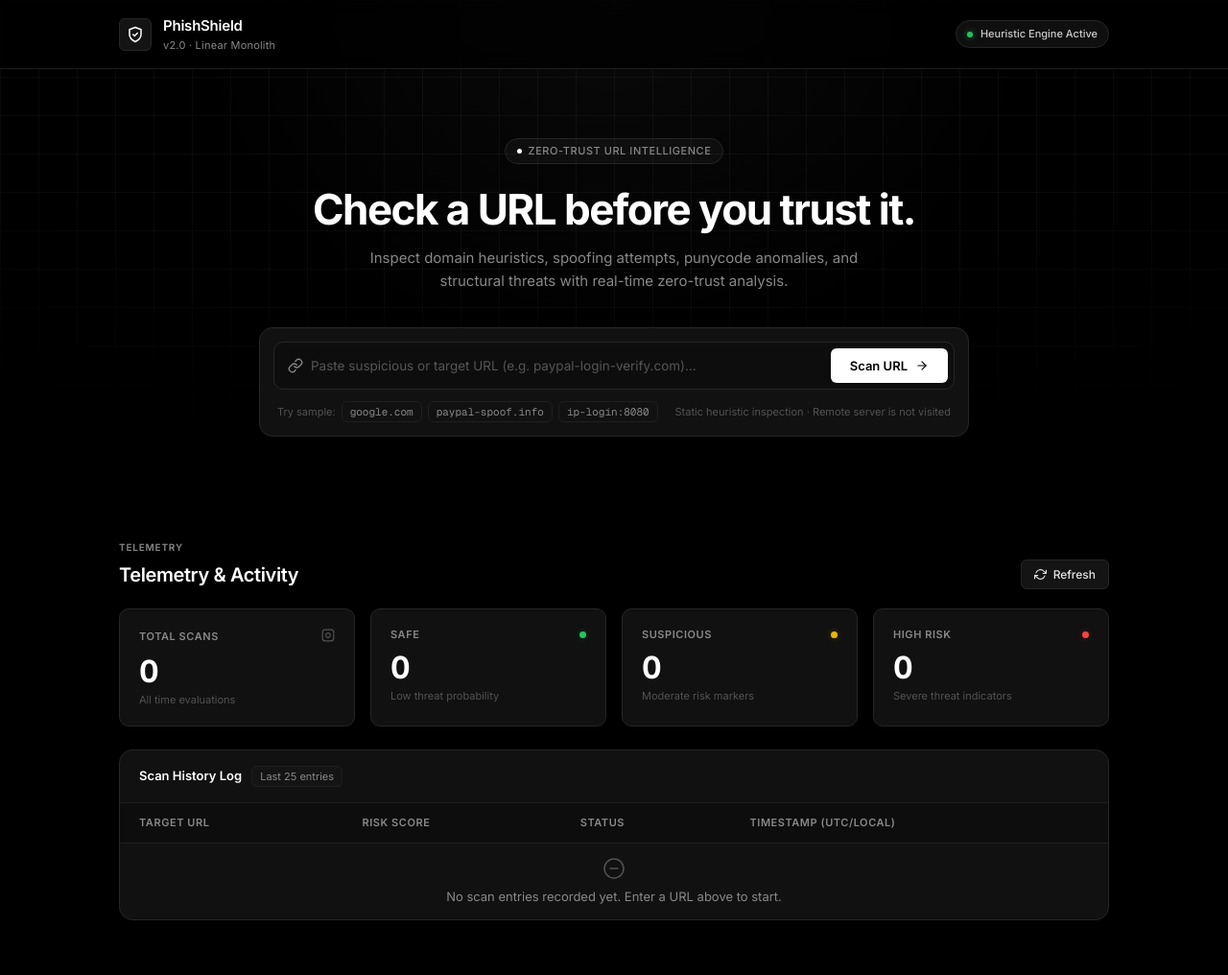
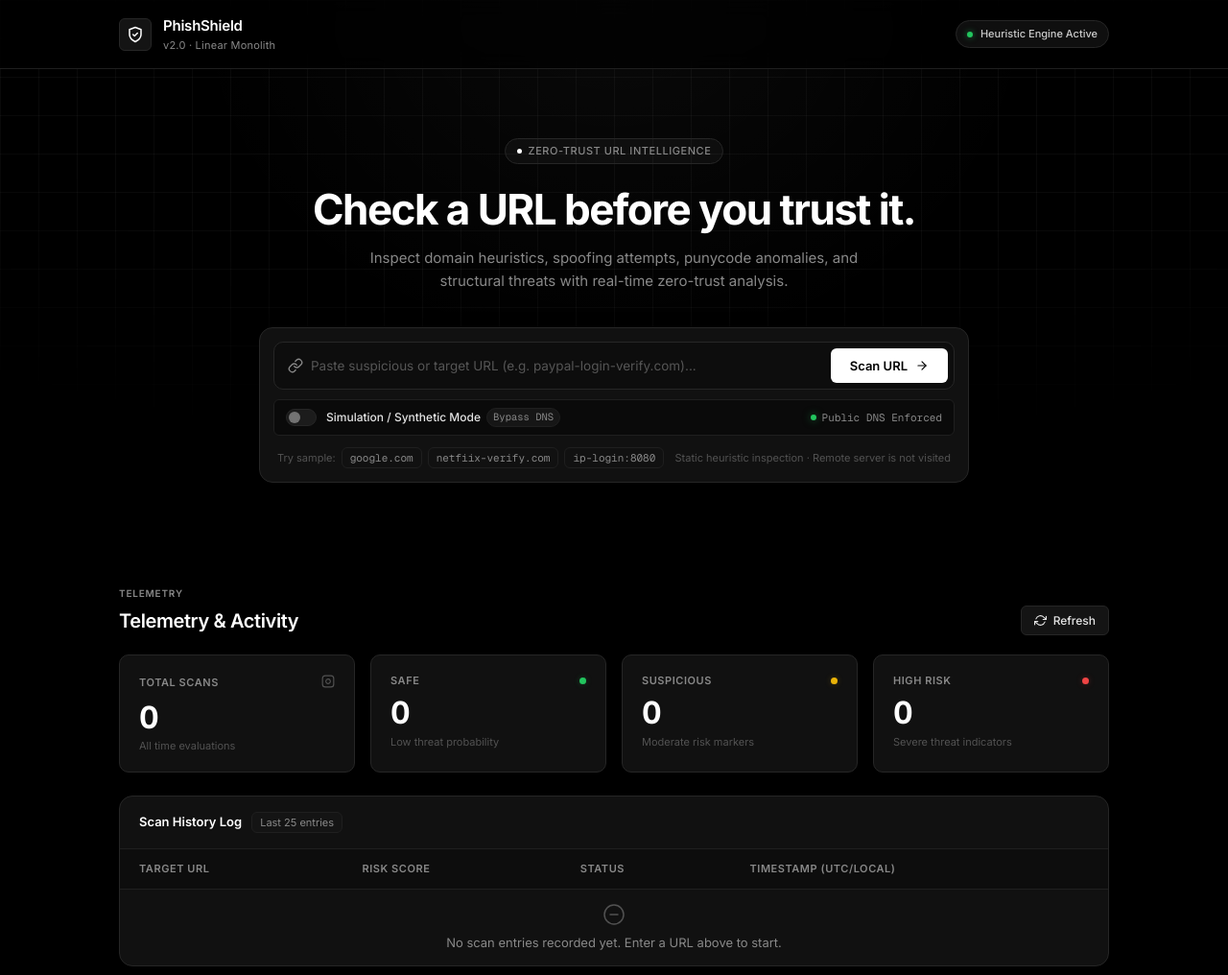
Before and after one commit to AabhasX/PhishShield, a Flask app: page / in a window 1280 px wide. Shown: the top 1016 px of the page at 96% size. Run offline with Flask 3, Linux system fonts and the light colour scheme; data that the repository does not hold is empty.

Commit message:
Add DNS resolution verification with frontend simulation mode toggle

```diff
--- a/app.py
+++ b/app.py
@@ -51,7 +51,14 @@
     url = (data.get("url") or "").strip()
     if not url:
         return jsonify({"error": "Please enter a URL."}), 400
-    result = analyze_url(url)
+
+    check_dns = data.get("check_dns", True)
+    if isinstance(check_dns, str):
+        check_dns = check_dns.lower() not in ("false", "0", "no")
+
+    result = analyze_url(url, check_dns=bool(check_dns))
+    if not result.get("exists", True):
+        return jsonify(result)
     save_scan(result)
     return jsonify(result)
 
--- a/static/script.js
+++ b/static/script.js
@@ -11,6 +11,22 @@
   input.value = url;
   input.focus();
   scanUrl();
+}
+
+// Handle Simulation / Synthetic Mode toggle switch change
+function handleModeToggle() {
+  const toggle = document.getElementById("dnsBypassToggle");
+  const indicator = document.getElementById("modeStatusText");
+  if (!toggle || !indicator) return;
+
+  const isBypassed = toggle.checked;
+  if (isBypassed) {
+    indicator.className = "mode-indicator simulation";
+    indicator.innerHTML = `<span class="mode-dot"></span><span class="mode-text">Simulation Mode (DNS Bypassed)</span>`;
+  } else {
+    indicator.className = "mode-indicator live";
+    indicator.innerHTML = `<span class="mode-dot"></span><span class="mode-text">Public DNS Enforced</span>`;
+  }
 }
 
 // Perform URL Scan via API
@@ -32,37 +48,52 @@
     return;
   }
 
+  // Read DNS check mode from toggle (default: true, false when simulation toggle is ON)
+  const dnsBypassToggle = document.getElementById("dnsBypassToggle");
+  const checkDns = !(dnsBypassToggle && dnsBypassToggle.checked);
+
   // Loading state
   button.disabled = true;
   if (btnText) btnText.textContent = "Scanning...";
 
   try {
+    const payload = { url, check_dns: checkDns };
+
     // Primary endpoint /api/scan with fallback to /analyze
     let response;
     try {
       response = await fetch("/api/scan", {
         method: "POST",
         headers: { "Content-Type": "application/json" },
-        body: JSON.stringify({ url })
+        body: JSON.stringify(payload)
       });
       if (!response.ok && response.status === 404) {
         response = await fetch("/analyze", {
           method: "POST",
           headers: { "Content-Type": "application/json" },
-          body: JSON.stringify({ url })
+          body: JSON.stringify(payload)
         });
       }
     } catch {
       response = await fetch("/analyze", {
         method: "POST",
         headers: { "Content-Type": "application/json" },
-        body: JSON.stringify({ url })
+        body: JSON.stringify(payload)
       });
     }
 
     const data = await response.json();
     if (!response.ok) {
+      if (data && (data.exists === false || data.error === "URL Not Found")) {
+        handleUrlNotFound(data);
+        return;
+      }
       throw new Error(data.error || "Analysis failed. Please check the URL.");
+    }
+
+    if (data && (data.exists === false || data.error === "URL Not Found")) {
+      handleUrlNotFound(data);
+      return;
     }
 
     lastAnalysisResult = data;
@@ -76,6 +107,81 @@
     button.disabled = false;
     if (btnText) btnText.textContent = "Scan URL";
   }
+}
+
+// Handle non-existent domain / DNS resolution failure
+function handleUrlNotFound(data) {
+  const section = document.getElementById("resultSection");
+  if (section) section.classList.add("hidden");
+
+  const errorBox = document.getElementById("errorBox");
+  const notFoundMessage = "URL Not Found: Domain does not exist or cannot be reached.";
+  const detailMessage = data?.message || "The specified domain could not be resolved. Please verify the URL or ensure the host is registered.";
+
+  if (errorBox) {
+    errorBox.innerHTML = `
+      <svg class="error-banner-icon" width="16" height="16" viewBox="0 0 24 24" fill="none" stroke="currentColor" stroke-width="2" stroke-linecap="round" stroke-linejoin="round">
+        <circle cx="12" cy="12" r="10"></circle>
+        <line x1="12" y1="8" x2="12" y2="12"></line>
+        <line x1="12" y1="16" x2="12.01" y2="16"></line>
+      </svg>
+      <div class="error-banner-content">
+        <span class="error-banner-title">${escapeHtml(notFoundMessage)}</span>
+        <span class="error-banner-desc">${escapeHtml(detailMessage)}</span>
+      </div>
+    `;
+    errorBox.classList.remove("hidden");
+  }
+
+  showToast("URL Not Found", notFoundMessage);
+}
+
+// Display floating toast alert
+function showToast(title, message) {
+  const container = document.getElementById("toastContainer");
+  if (!container) return;
+
+  const toast = document.createElement("div");
+  toast.className = "toast toast-error";
+  toast.setAttribute("role", "alert");
+
+  toast.innerHTML = `
+    <div class="toast-icon" aria-hidden="true">
+      <svg width="18" height="18" viewBox="0 0 24 24" fill="none" stroke="currentColor" stroke-width="2" stroke-linecap="round" stroke-linejoin="round">
+        <circle cx="12" cy="12" r="10"></circle>
+        <line x1="12" y1="8" x2="12" y2="12"></line>
+        <line x1="12" y1="16" x2="12.01" y2="16"></line>
+      </svg>
+    </div>
+    <div class="toast-body">
+      <div class="toast-title">${escapeHtml(title)}</div>
+      <div class="toast-message">${escapeHtml(message)}</div>
+    </div>
+    <button class="toast-close" type="button" aria-label="Close notification">
+      <svg width="14" height="14" viewBox="0 0 24 24" fill="none" stroke="currentColor" stroke-width="2" stroke-linecap="round" stroke-linejoin="round">
+        <line x1="18" y1="6" x2="6" y2="18"></line>
+        <line x1="6" y1="6" x2="18" y2="18"></line>
+      </svg>
+    </button>
+  `;
+
+  const closeBtn = toast.querySelector(".toast-close");
+  let timerId = null;
+
+  const dismiss = () => {
+    if (timerId) clearTimeout(timerId);
+    toast.style.animation = "toastFadeOut 0.2s ease forwards";
+    setTimeout(() => {
+      if (toast.parentNode) {
+        toast.parentNode.removeChild(toast);
+      }
+    }, 200);
+  };
+
+  closeBtn.addEventListener("click", dismiss);
+  timerId = setTimeout(dismiss, 5000);
+
+  container.appendChild(toast);
 }
 
 // Render Analysis Report
--- a/static/style.css
+++ b/static/style.css
@@ -371,6 +371,119 @@
   background: #111111;
 }
 
+/* Scanner Controls Row (Simulation / Synthetic Mode Toggle) */
+.scanner-controls-row {
+  display: flex;
+  align-items: center;
+  justify-content: space-between;
+  margin-top: 10px;
+  padding: 8px 12px;
+  background: var(--bg-surface);
+  border: 1px solid var(--border-subtle);
+  border-radius: var(--radius-sm);
+  font-size: 12px;
+}
+
+.toggle-control {
+  display: inline-flex;
+  align-items: center;
+  gap: 10px;
+  cursor: pointer;
+  user-select: none;
+}
+
+.toggle-control input[type="checkbox"] {
+  position: absolute;
+  opacity: 0;
+  width: 0;
+  height: 0;
+}
+
+.toggle-switch {
+  position: relative;
+  width: 32px;
+  height: 18px;
+  background: #1c1c1c;
+  border: 1px solid var(--border-default);
+  border-radius: var(--radius-pill);
+  transition: all var(--transition-fast);
+  flex-shrink: 0;
+}
+
+.toggle-knob {
+  position: absolute;
+  top: 2px;
+  left: 2px;
+  width: 12px;
+  height: 12px;
+  background: #737373;
+  border-radius: 50%;
+  transition: transform var(--transition-fast), background-color var(--transition-fast);
+}
+
+.toggle-control input[type="checkbox"]:checked + .toggle-switch {
+  background: #262626;
+  border-color: #525252;
+}
+
+.toggle-control input[type="checkbox"]:checked + .toggle-switch .toggle-knob {
+  transform: translateX(14px);
+  background: #ffffff;
+}
+
+.toggle-control:focus-within .toggle-switch {
+  box-shadow: 0 0 0 2px rgba(255, 255, 255, 0.2);
+}
+
+.toggle-text {
+  display: flex;
+  align-items: center;
+  gap: 6px;
+}
+
+.toggle-title {
+  color: var(--text-secondary);
+  font-size: 12px;
+  font-weight: 500;
+}
+
+.toggle-tag {
+  font-size: 10.5px;
+  font-family: var(--font-mono);
+  color: var(--text-muted);
+  background: rgba(255, 255, 255, 0.05);
+  border: 1px solid var(--border-subtle);
+  padding: 1px 6px;
+  border-radius: var(--radius-pill);
+}
+
+.mode-indicator {
+  display: flex;
+  align-items: center;
+  gap: 6px;
+  font-size: 11px;
+  color: var(--text-muted);
+  font-family: var(--font-mono);
+}
+
+.mode-dot {
+  width: 6px;
+  height: 6px;
+  border-radius: 50%;
+  background: #22c55e;
+  box-shadow: 0 0 8px rgba(34, 197, 94, 0.5);
+  transition: background-color var(--transition-fast), box-shadow var(--transition-fast);
+}
+
+.mode-indicator.simulation .mode-dot {
+  background: #eab308;
+  box-shadow: 0 0 8px rgba(234, 179, 8, 0.5);
+}
+
+.mode-indicator.simulation {
+  color: var(--status-warn-text);
+}
+
 /* Scanner Footer & Sample Buttons */
 .scanner-footer {
   display: flex;
@@ -1106,3 +1246,103 @@
     text-align: center;
   }
 }
+
+/* Floating Toast Notification Container */
+.toast-container {
+  position: fixed;
+  bottom: 24px;
+  right: 24px;
+  z-index: 9999;
+  display: flex;
+  flex-direction: column;
+  gap: 10px;
+  pointer-events: none;
+}
+
+.toast {
+  pointer-events: auto;
+  min-width: 320px;
+  max-width: 440px;
+  background: #0d0d0d;
+  border: 1px solid var(--border-default);
+  box-shadow: 0 12px 32px rgba(0, 0, 0, 0.8), 0 0 1px rgba(255, 255, 255, 0.12);
+  border-radius: var(--radius-md);
+  padding: 13px 16px;
+  display: flex;
+  align-items: flex-start;
+  gap: 12px;
+  color: var(--text-primary);
+  font-size: 13px;
+  animation: toastSlideIn 0.25s cubic-bezier(0.16, 1, 0.3, 1);
+  transition: opacity 0.2s ease, transform 0.2s ease;
+}
+
+.toast.toast-error {
+  border-color: rgba(255, 255, 255, 0.2);
+  background: #0e0e0e;
+}
+
+.toast-icon {
+  flex-shrink: 0;
+  width: 18px;
+  height: 18px;
+  margin-top: 1px;
+  color: #ffffff;
+}
+
+.toast-body {
+  flex: 1;
+}
+
+.toast-title {
+  font-weight: 600;
+  font-size: 13px;
+  color: #ffffff;
+  margin-bottom: 2px;
+}
+
+.toast-message {
+  font-size: 12px;
+  color: var(--text-muted);
+  line-height: 1.4;
+}
+
+.toast-close {
+  background: transparent;
+  border: none;
+  color: var(--text-muted);
+  cursor: pointer;
+  padding: 2px;
+  line-height: 1;
+  border-radius: 4px;
+  transition: color var(--transition-fast);
+  display: flex;
+  align-items: center;
+  justify-content: center;
+}
+
+.toast-close:hover {
+  color: #ffffff;
+}
+
+@keyframes toastSlideIn {
+  from {
+    opacity: 0;
+    transform: translateY(16px) scale(0.96);
+  }
+  to {
+    opacity: 1;
+    transform: translateY(0) scale(1);
+  }
+}
+
+@keyframes toastFadeOut {
+  from {
+    opacity: 1;
+    transform: translateY(0) scale(1);
+  }
+  to {
+    opacity: 0;
+    transform: translateY(10px) scale(0.96);
+  }
+}
--- a/templates/index.html
+++ b/templates/index.html
@@ -83,11 +83,29 @@
             </button>
           </div>
 
+          <!-- Simulation / Synthetic Mode Toggle -->
+          <div class="scanner-controls-row">
+            <label class="toggle-control" for="dnsBypassToggle" title="Bypass live DNS lookup to demonstrate synthetic attack vectors">
+              <input type="checkbox" id="dnsBypassToggle" onchange="handleModeToggle()" />
+              <span class="toggle-switch" aria-hidden="true">
+                <span class="toggle-knob"></span>
+              </span>
+              <span class="toggle-text">
+                <span class="toggle-title">Simulation / Synthetic Mode</span>
+                <span class="toggle-tag">Bypass DNS</span>
+              </span>
+            </label>
+            <span id="modeStatusText" class="mode-indicator live">
+              <span class="mode-dot"></span>
+              <span class="mode-text">Public DNS Enforced</span>
+            </span>
+          </div>
+
           <div class="scanner-footer">
             <div class="sample-pills">
               <span class="sample-label">Try sample:</span>
               <button class="sample-btn" type="button" onclick="setSample('https://google.com')">google.com</button>
-              <button class="sample-btn" type="button" onclick="setSample('http://paypal-verification.com.suspicious-login.info')">paypal-spoof.info</button>
+              <button class="sample-btn" type="button" onclick="setSample('http://netfiix-verify.com/login')">netfiix-verify.com</button>
               <button class="sample-btn" type="button" onclick="setSample('http://192.168.1.1:8080/secure/bank')">ip-login:8080</button>
             </div>
             <span class="input-hint">Static heuristic inspection · Remote server is not visited</span>
@@ -307,6 +325,9 @@
     </div>
   </footer>
 
+  <!-- Floating Toast Notifications -->
+  <div id="toastContainer" class="toast-container" aria-live="polite"></div>
+
   <script src="{{ url_for('static', filename='script.js') }}"></script>
 </body>
 </html>
```
Also changed, not shown: other parts of static/style.css (+29 -2 lines), detector.py (+80 -1 lines), test_detector.py (added, +167 -0 lines).
